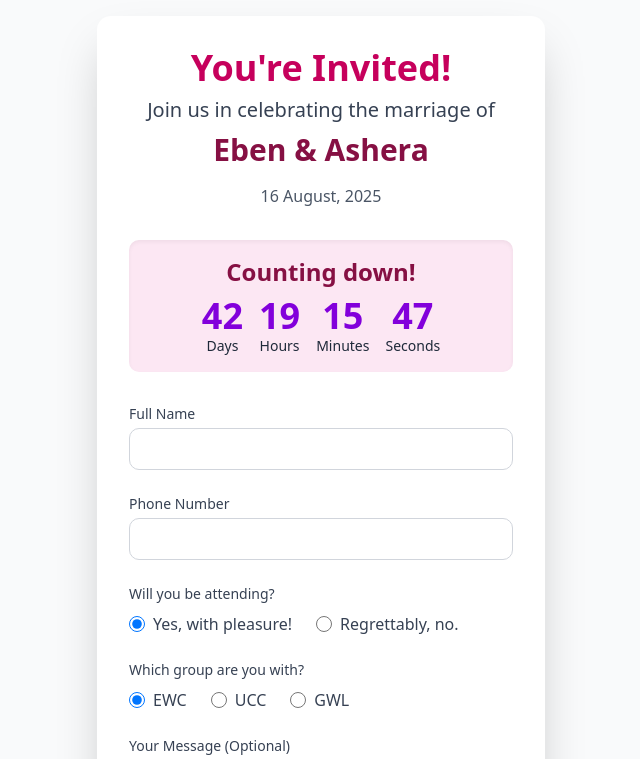
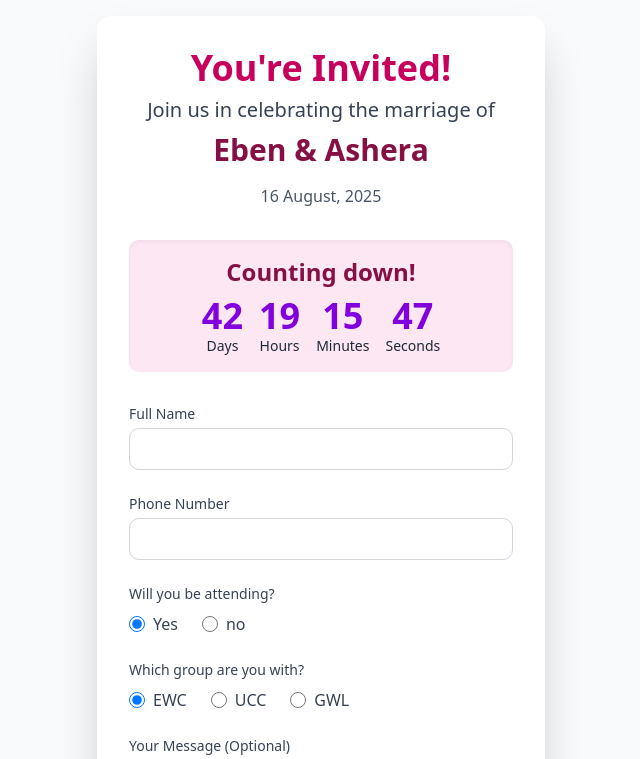
Before and after one commit to EbenEnninful/ak-wed, a Next.js app: page / in a window 1280 px wide. Shown: the top 759 px of the page, without its empty margins (319-959 px from the left). Built offline with nearby package versions, Linux system fonts and the light colour scheme.

Commit message:
Updated the RSVP form

```diff
--- a/src/app/components/RsvpForm.js
+++ b/src/app/components/RsvpForm.js
@@ -62,11 +62,11 @@ export default function RsvpForm() {
                     <div className="flex items-center space-x-6">
                         <label className="inline-flex items-center">
                             <input type="radio" name="attendance" value="yes" checked={attendance === 'yes'} onChange={(e) => setAttendance(e.target.value)} className="form-radio h-4 w-4 text-pink-600" />
-                            <span className="ml-2 text-gray-700">Yes, with pleasure!</span>
+                            <span className="ml-2 text-gray-700">Yes</span>
                         </label>
                         <label className="inline-flex items-center">
                             <input type="radio" name="attendance" value="no" checked={attendance === 'no'} onChange={(e) => setAttendance(e.target.value)} className="form-radio h-4 w-4 text-pink-600" />
-                            <span className="ml-2 text-gray-700">Regrettably, no.</span>
+                            <span className="ml-2 text-gray-700"> no </span>
                         </label>
                     </div>
                 </div>
```
